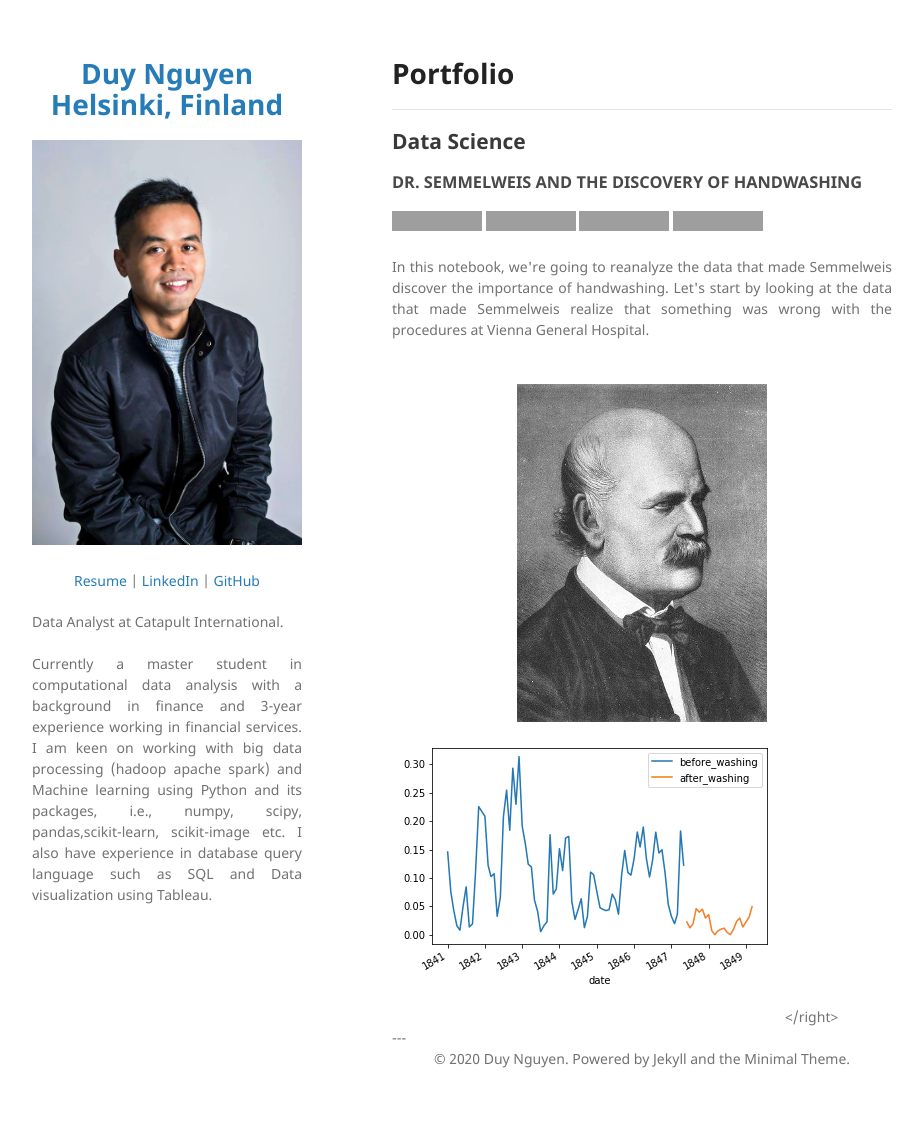
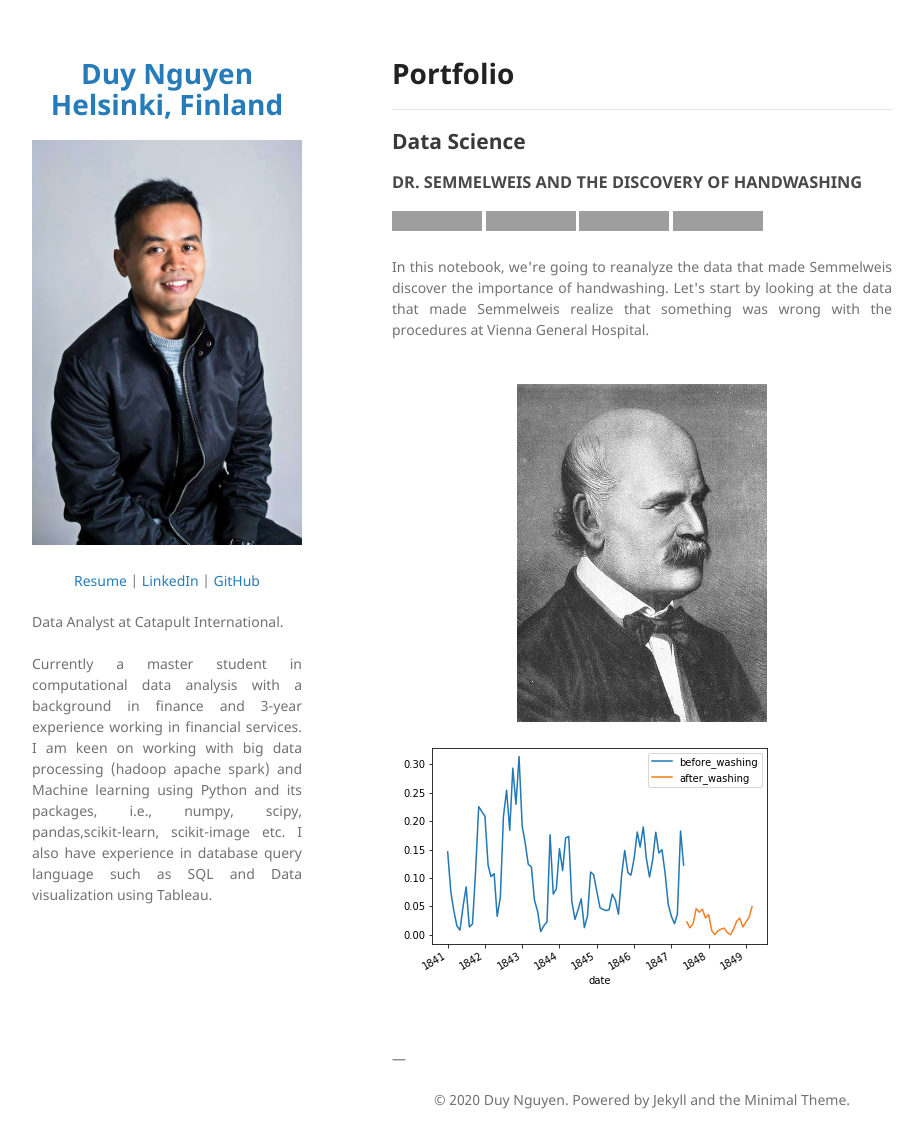
Before and after one commit to duy7590/duy7590.github.io, a Jekyll site: the page built from index.md, in a window 1280 px wide and 1160 px high. Shown: the top 1148 px of the window, without its empty margins (178-1101 px from the left). Built offline with Jekyll 4.4.1, drawn with Linux system fonts in a browser that asks for light colours; our own code applies the rules of GitHub Pages for plain Markdown files; grey boxes are pictures that could not be loaded.

Commit message:
Update index.md

```diff
--- a/index.md
+++ b/index.md
@@ -11,7 +11,7 @@
 <div style="text-align: justify">In this notebook, we're going to reanalyze the data that made Semmelweis discover the importance of handwashing. Let's start by looking at the data that made Semmelweis realize that something was wrong with the procedures at Vienna General Hospital.</div>
 <br>
 <center><img src="images/Semmelweis.png"/></center>
-<ight><img src="images/handwashing.png"/></right>
+<right><img src="images/handwashing.png"/></right>
 <br>
 ---
 <center>© 2020 Duy Nguyen. Powered by Jekyll and the Minimal Theme.</center>
```
